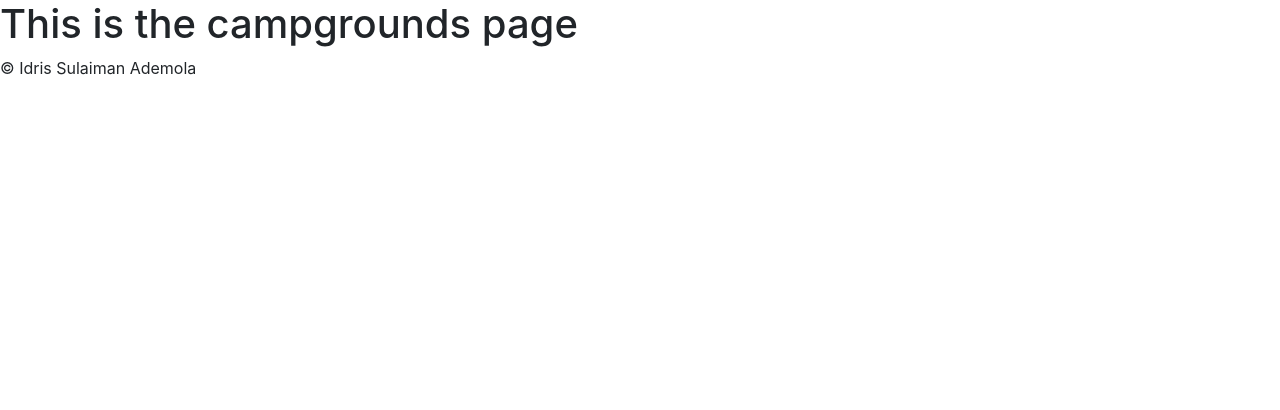
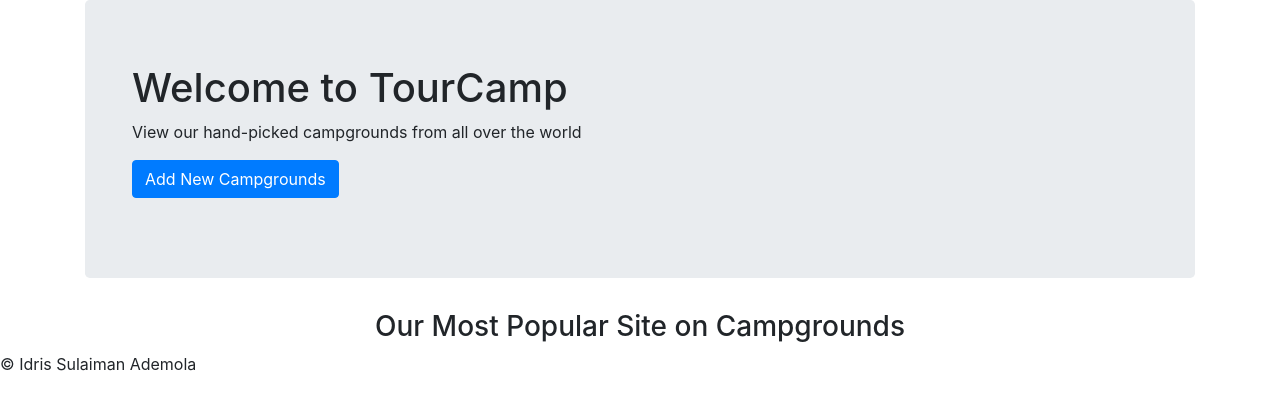
Before and after one commit to Spythonian/TourCamp, a Node server app: template views/campgrounds.ejs in a window 1280 px wide. Shown: the top 410 px of the page. Run offline with Node 20, Linux system fonts and the light colour scheme; the template is opened without the code that fills it, so the values that code supplies are empty; some libraries are stand-ins or nearby versions.

Commit message:
Styled campgrounds display

```diff
--- a/views/campgrounds.ejs
+++ b/views/campgrounds.ejs
@@ -1,14 +1,36 @@
 <%- include('partials/header.ejs')%>
+<div class="container">
+  <header class="jumbotron">
+    <div class="container">
+      <h1>Welcome to TourCamp</h1>
+      <p>View our hand-picked campgrounds from all over the world</p>
+      <p>
+        <a class="btn btn-primary btn-large" href="/campgrounds/new"
+          >Add New Campgrounds</a
+        >
+      </p>
+    </div>
+  </header>
 
-<h1>This is the campgrounds page</h1>
-
-<% campgrounds.forEach(campgrounds => { %>
-    <div>
-        <h4 class="secondary"><%= campgrounds.name %> </h4>
-        <img src="<%= campgrounds.image %> " alt="<%= campgrounds.name %>">
+  <div class="row text-center" style="display: flex; flex-wrap: wrap;">
+    <div class="col-lg-12">
+      <h3>Our Most Popular Site on Campgrounds</h3>
     </div>
 
+    <% campgrounds.forEach(campgrounds => { %>
+    <div>
+      <div class="col-md-3 col-sm-6">
+        <div class="thumbnail">
+          <img src="<%= campgrounds.image %> " alt="<%= campgrounds.name %>" />
+          <div class="caption">
+            <h4 class="secondary"><%= campgrounds.name %></h4>
+          </div>
+        </div>
+      </div>
+    </div>
 
-<% }); %>
+    <% }); %>
+  </div>
+</div>
 
 <%- include('partials/footer.ejs') %>
```
